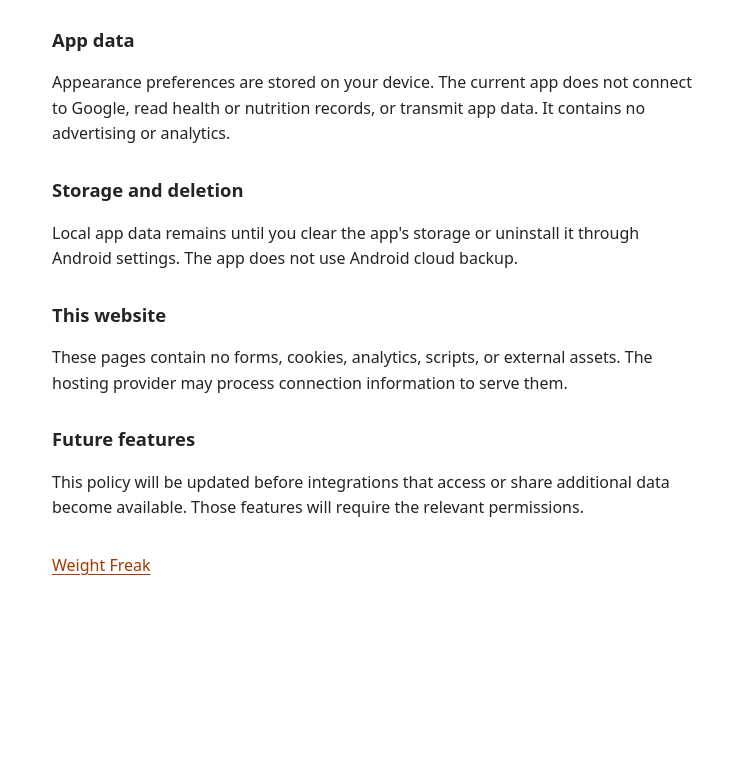
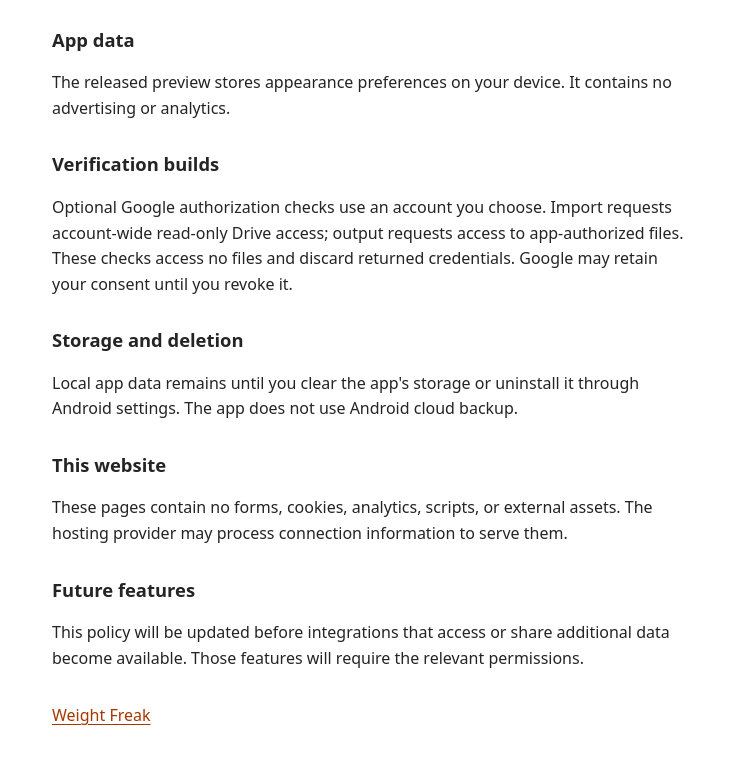
Before and after one commit to LachimB/weight-freak-info, a plain HTML site: page privacy.html in a window 1280 px wide. Shown: the part 162-926 px from the top of the page, without its empty margins (268-1011 px from the left). Before the commit the page ends 821 px from the top, so only its background shows below. Drawn offline with Linux system fonts and the light colour scheme.

Commit message:
Clarify optional verification authorization privacy

```diff
--- a/privacy.html
+++ b/privacy.html
@@ -12,7 +12,9 @@
     <h1>Privacy policy</h1>
     <p>This policy covers the current Weight Freak preview.</p>
     <h2>App data</h2>
-    <p>Appearance preferences are stored on your device. The current app does not connect to Google, read health or nutrition records, or transmit app data. It contains no advertising or analytics.</p>
+    <p>The released preview stores appearance preferences on your device. It contains no advertising or analytics.</p>
+    <h2>Verification builds</h2>
+    <p>Optional Google authorization checks use an account you choose. Import requests account-wide read-only Drive access; output requests access to app-authorized files. These checks access no files and discard returned credentials. Google may retain your consent until you revoke it.</p>
     <h2>Storage and deletion</h2>
     <p>Local app data remains until you clear the app's storage or uninstall it through Android settings. The app does not use Android cloud backup.</p>
     <h2>This website</h2>
```
